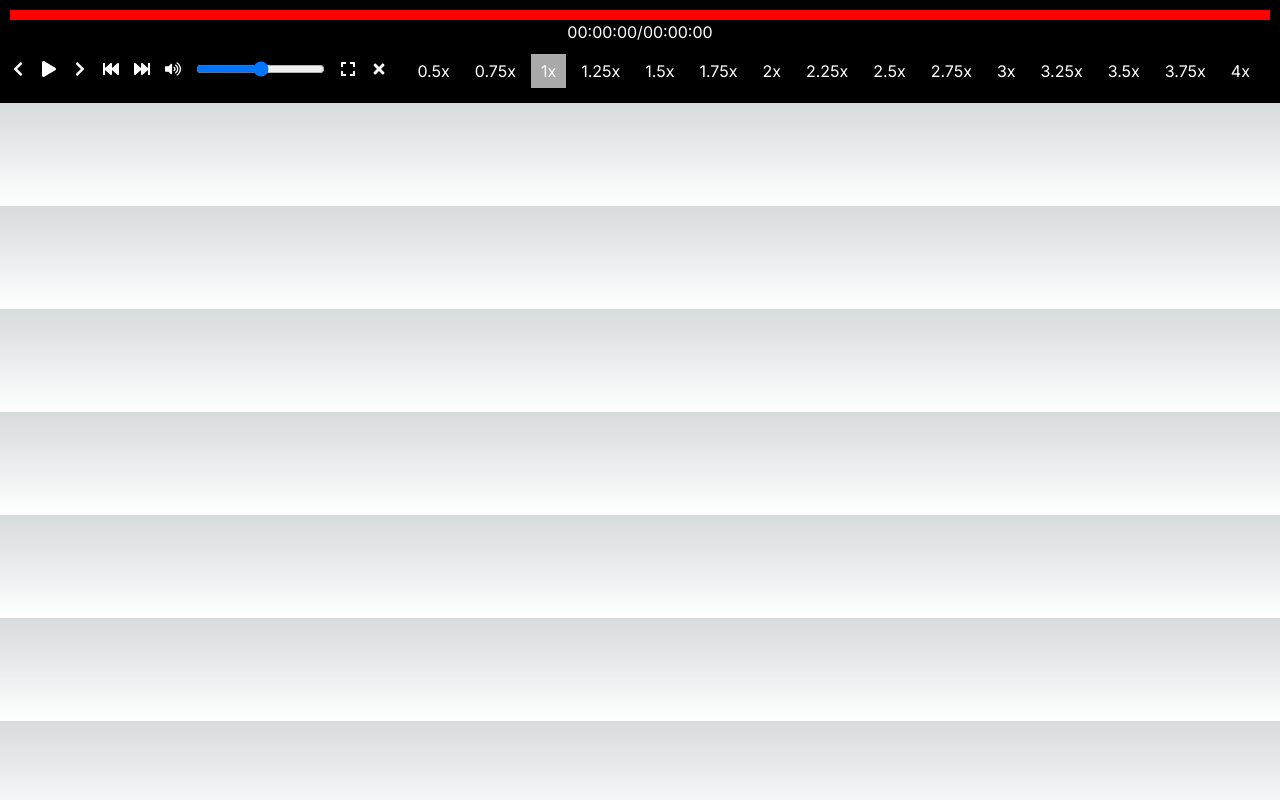
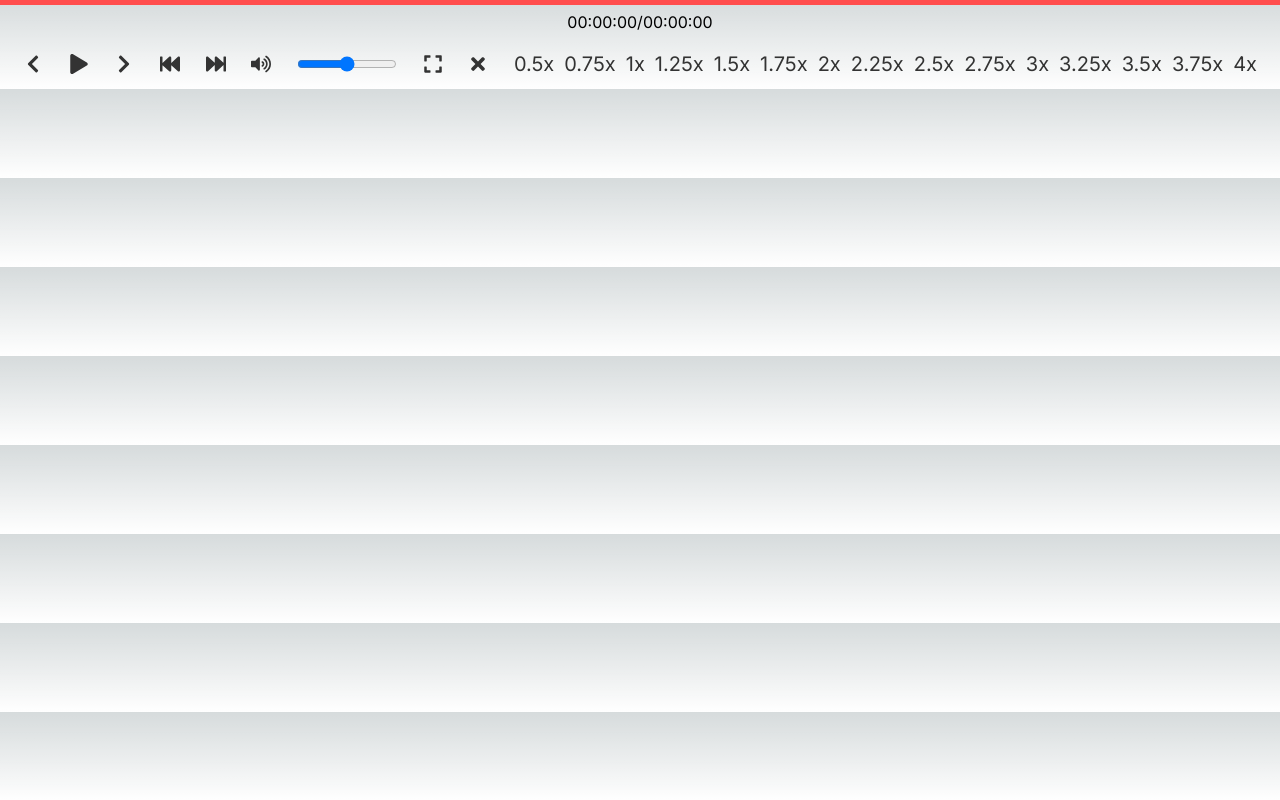
Before and after one commit to Sharishth-Singh/media-player, a Next.js app: page / in a window 1280 px wide. Built offline with nearby package versions, Linux system fonts and the light colour scheme.

Commit message:
some speed changes

```diff
--- a/MediaPlayer.css
+++ b/MediaPlayer.css
@@ -1,95 +1,101 @@
-/* MediaPlayer.css */
+/* Media player container */
 .media-player {
-  width: 100%;
-  height: auto;
-  position: relative;
-  padding: 10px;
-  background-color: #000;
-  color: #fff;
-}
-
-.media-player.minimized {
-  width: 300px;
-  height: auto;
-  position: fixed;
-  bottom: 10px;
-  right: 10px;
-}
-
-.media-controls {
   display: flex;
-  justify-content: space-between;
-  align-items: center;
-}
-
-.media-controls button {
-  background-color: transparent;
-  border: none;
-  color: #fff;
-  cursor: pointer;
-}
-
-.media-container {
-  width: 100%;
-  height: 100%;
-  position: relative;
-  overflow: hidden;
-}
-
-.media-container video,
-.media-container audio {
-  width: 100%;
-  height: 100%;
-  object-fit: cover; /* or 'fill' depending on the desired fit */
-  display: block;
-}
-
-.playback-rate-list {
-  background-color: black; /* Black background */
-  display: flex; /* Use flex layout to align buttons */
-  padding: 5px; /* Add some padding */
-  margin-top: 5px; /* Add some margin to separate from other controls */
-}
-
-.playback-rate-button {
-  color: white; /* White text color for buttons */
-  background-color: black; /* Black background for buttons */
-  border: none; /* Remove button border */
-  padding: 5px 10px; /* Add some padding to the buttons */
-  margin-right: 5px; /* Add some margin between buttons */
-  cursor: pointer; /* Change cursor style to pointer */
-}
-
-.playback-rate-button:hover {
-  background-color: gray; /* Change background color on hover */
-}
-
-.playback-rate-button.active {
-  background-color: darkgray; /* Change background color for active button */
-}
-
-
-.video-container {
-  display: flex;
-  justify-content: center;
-  align-items: center;
+  flex-direction: column;
   width: 100%;
   height: 100%;
 }
 
+/* Media container */
+.media-container {
+  flex-grow: 1;
+  display: flex;
+  justify-content: center;
+  align-items: center;
+}
+
+/* Progress bar container */
 .progress-bar-container {
   width: 100%;
-  height: 10px;
-  background-color: #555;
+  height: 5px;
+  background-color: #ccc;
   cursor: pointer;
+  position: relative;
 }
 
+/* Progress bar */
 .progress-bar {
   height: 100%;
-  background-color: #f00;
+  background-color: #ff4d4d;
 }
 
+/* Time display */
 .time-display {
   display: flex;
   justify-content: center;
+  align-items: center;
+  padding: 5px;
 }
+
+/* Media controls */
+.media-controls {
+  display: flex;
+  justify-content: space-around;
+  align-items: center;
+  padding: 10px;
+}
+
+/* Buttons in media controls */
+.media-controls button {
+  background-color: transparent;
+  border: none;
+  cursor: pointer;
+  margin: 0 5px;
+  font-size: 20px;
+  color: #333;
+}
+
+/* Volume slider */
+.media-controls input[type="range"] {
+  width: 100px;
+  margin: 0 5px;
+}
+
+/* Speed list container */
+.speed-list {
+  position: absolute;
+  top: -10px;
+  right: 10px;
+  background-color: white;
+  border: 1px solid #ccc;
+  border-radius: 4px;
+  overflow: hidden;
+}
+
+/* Speed list item buttons */
+.speed-list-item {
+  padding: 5px 10px;
+  cursor: pointer;
+  background-color: transparent;
+  border: none;
+  width: 100%;
+  text-align: left;
+}
+
+/* Active speed list item */
+.speed-list-item.active {
+  background-color: #f0f0f0;
+  color: #333;
+}
+
+/* Hover effect for speed list items */
+.speed-list-item:hover {
+  background-color: #e6e6e6;
+}
+
+/* Minimized media player */
+.media-player.minimized {
+  width: 100px;
+  height: 50px;
+  overflow: hidden;
+}
--- a/MediaPlayer.js
+++ b/MediaPlayer.js
@@ -35,6 +35,17 @@ const MediaPlayer = () => {
     const playbackRates = [
         0.5, 0.75, 1, 1.25, 1.5, 1.75, 2, 2.25, 2.5, 2.75, 3, 3.25, 3.5, 3.75, 4
     ];
+
+    // make a function to reset the progress bar
+    const resetProgressBar = () => {
+        setCurrentTime(0);
+        setDuration(0);
+    }
+
+    const nextMedia_resetProgressBar = () => {
+        nextMedia();
+        resetProgressBar();
+    }
 
     useEffect(() => {
         if (mediaRef.current) {
@@ -75,6 +86,7 @@ const MediaPlayer = () => {
                     break;
                 case "n":
                     nextMedia();
+                    resetProgressBar();
                     break;
                 case "p":
                     prevMedia();
@@ -87,6 +99,7 @@ const MediaPlayer = () => {
         window.addEventListener("keydown", handleKeyDown);
         return () => {
             window.removeEventListener("keydown", handleKeyDown);
+            resetProgressBar();
         };
     }, [nextMedia, prevMedia, volume, playbackRate]);
 
@@ -215,7 +228,7 @@ const MediaPlayer = () => {
                 <button onClick={togglePlayPause}>
                     {playing ? <FaPause /> : <FaPlay />}
                 </button>
-                <button onClick={nextMedia}>
+                <button onClick={nextMedia_resetProgressBar}>
                     <FaChevronRight />
                 </button>
                 <button onClick={skipBackward}>
--- a/store.js
+++ b/store.js
@@ -8,7 +8,7 @@ const useMediaStore = create((set) => ({
         title: 'Audio 1'
       },
       {
-        url: 'https://videos.pexels.com/video-files/1812902/1812902-uhd_3840_2160_30fps.mp4',
+        url: 'https://videos.pexels.com/video-files/1893738/1893738-uhd_3840_2160_25fps.mp4',
         type: 'video',
         title: 'Video 1'
       },
```
